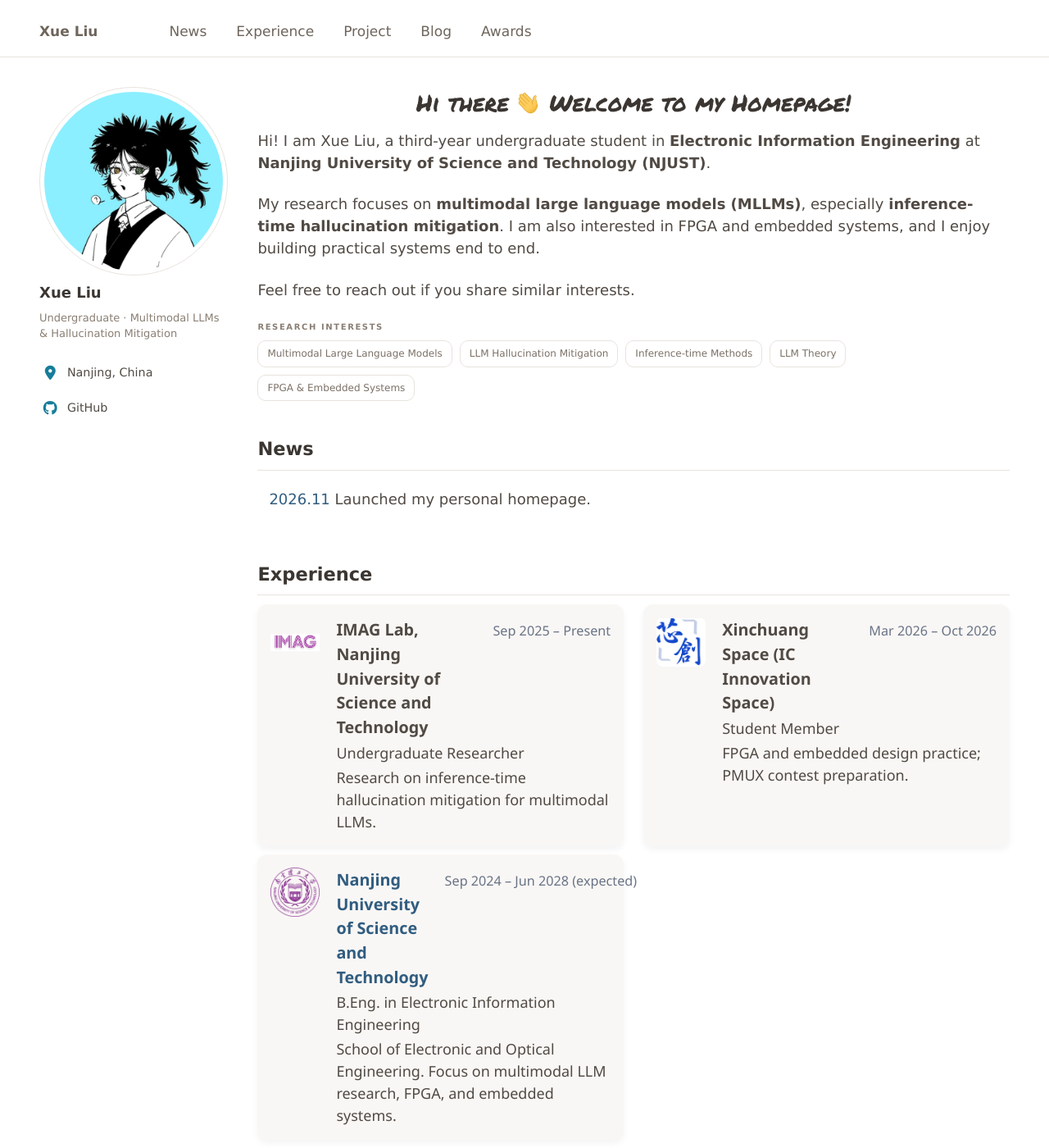
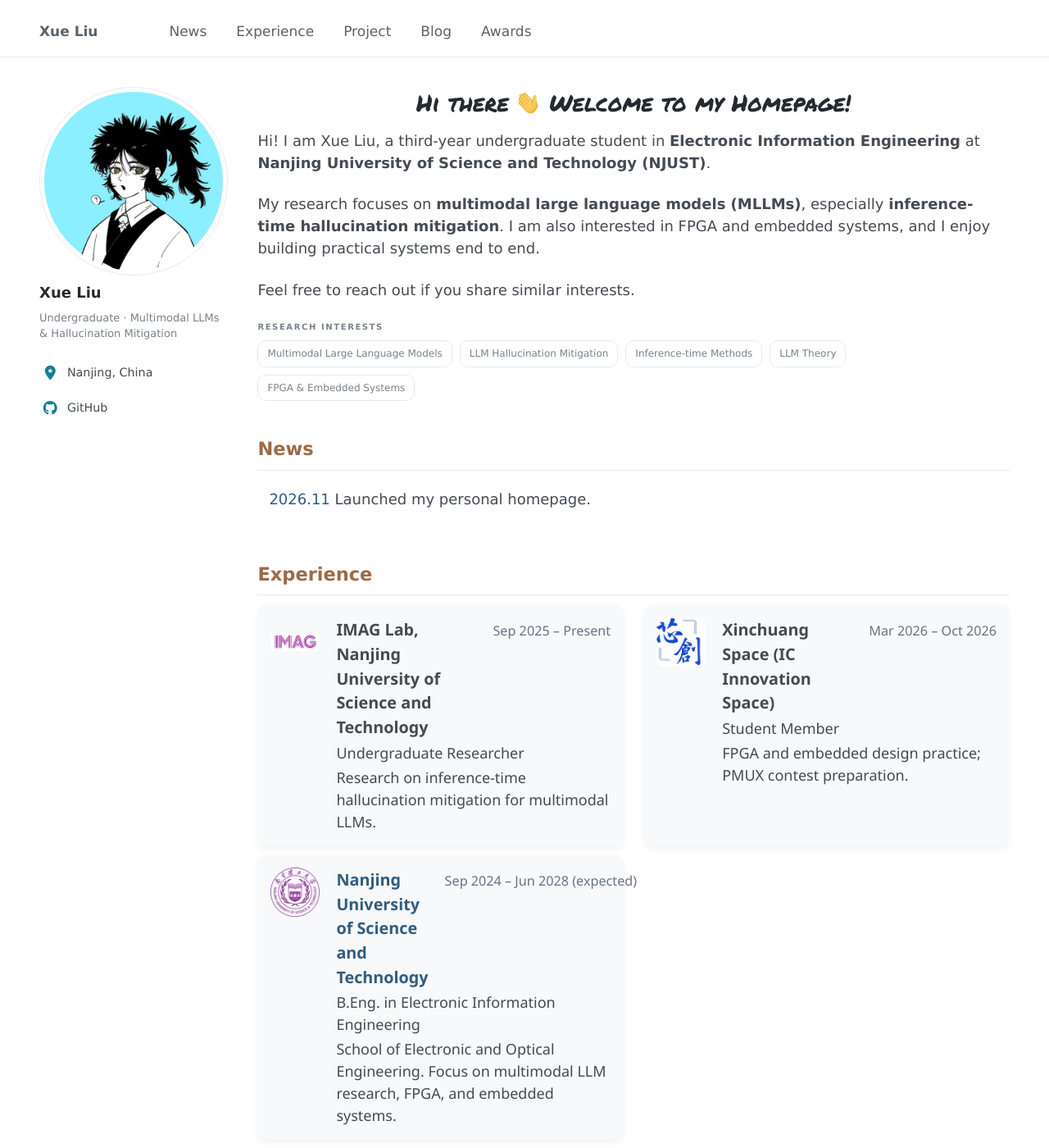
Before and after one commit to xueliu-llm/xueliu-llm.github.io, a Jekyll site: the page built from _pages/about.md, in a window 1280 px wide and 1400 px high. Shown: the whole window at 82% size. Built offline with Jekyll 4.4.1, drawn with Linux system fonts in a browser that asks for light colours.

Commit message:
Warm section headings only, neutral body text

```diff
--- a/assets/css/classic-home.css
+++ b/assets/css/classic-home.css
@@ -7,12 +7,13 @@
   font-display: swap;
 }
 :root {
-  --home-ink: #514A44;
-  --home-heading: #3B3632;
-  --home-muted: #8A7F74;
+  --home-ink: #454B53;
+  --home-heading: #252A30;
+  --home-muted: #7A828C;
   --home-accent: #167D9A;
-  --home-line: #E8E3DD;
-  --home-soft: #F9F7F5;
+  --home-warm: #9F6A45;
+  --home-line: #E7EAEE;
+  --home-soft: #F8F9FA;
 }
 body {
   color: var(--home-ink);
@@ -29,14 +30,15 @@ body, h1, h2, h3, h4, h5, h6 {
 }
 .greedy-nav { background: transparent; }
 .page__content .news-box { background: transparent; border-left: none; }
-.page__content .experience-card { background: #F9F7F5; border-left: none; }
+.page__content .experience-card { background: #F8F9FA; border-left: none; }
 .page__content .project-card {
   background: #fff;
-  border: 1px solid #E8E3DD;
+  border: 1px solid #E7EAEE;
   border-left: none;
 }
-.page__content .publication-card { background: #fff; border: 1px solid #E8E3DD; }
-.page__content h1, .page__content h2, .page__content h3 { color: var(--home-heading); }
+.page__content .publication-card { background: #fff; border: 1px solid #E7EAEE; }
+.page__content h1, .page__content h3 { color: var(--home-heading); }
+.page__content h2 { color: var(--home-warm); }
 a { color: #167D9A; }
 a:hover { color: #0F607A; }
 .page__content .main-heading {
@@ -69,14 +71,14 @@ a:hover { color: #0F607A; }
 .author__pronouns, .author__bio { color: var(--home-muted); }
 .author__avatar img { aspect-ratio: 1; object-fit: cover; object-position: 50% 85%; }
 .author__urls.social-icons i { color: var(--home-accent) !important; }
-.greedy-nav .visible-links a { color: #6E655C; }
+.greedy-nav .visible-links a { color: #5A626B; }
 .greedy-nav .visible-links a:hover { color: var(--home-accent); }
 .greedy-nav .visible-links a::before, .greedy-nav button { background-color: var(--home-accent); }
 .greedy-nav .hidden-links { border-color: var(--home-line); }
 .greedy-nav .hidden-links a:hover { background-color: var(--home-soft); }
 .btn.btn--inverse { color: var(--home-accent) !important; background-color: var(--home-soft); border-color: var(--home-line); }
 .btn.btn--inverse:hover { background-color: #ECF0F3; }
-.page__footer { color: var(--home-muted); background-color: #F9F7F5; border-color: var(--home-line); }
+.page__footer { color: var(--home-muted); background-color: #F8F9FA; border-color: var(--home-line); }
 .page__footer a { color: var(--home-accent); }
 :focus-visible { outline-color: var(--home-accent); }
 ::selection { color: var(--home-heading); background-color: #DCEEF4; }
@@ -94,10 +96,10 @@ a:hover { color: #0F607A; }
   font-weight: 600;
   vertical-align: 1px;
 }
-.research-caption { display: block; margin-bottom: 9px; color: #8A7F74; font-size: 10px; font-weight: 700; letter-spacing: .16em; text-transform: uppercase; }
+.research-caption { display: block; margin-bottom: 9px; color: #7A828C; font-size: 10px; font-weight: 700; letter-spacing: .16em; text-transform: uppercase; }
 .research-tags { display: flex; flex-wrap: wrap; align-items: center; gap: 9px; }
 .research-tags svg { display: none; }
-.research-topic { display: inline-flex; align-items: center; gap: 7px; padding: 7px 11px; border: 1px solid #E8E3DD; border-radius: 10px; color: #7C7167; background: #FFFFFF; font-size: 12px; font-weight: 500; line-height: 1.4; white-space: nowrap; }
+.research-topic { display: inline-flex; align-items: center; gap: 7px; padding: 7px 11px; border: 1px solid #E7EAEE; border-radius: 10px; color: #7A828C; background: #FFFFFF; font-size: 12px; font-weight: 500; line-height: 1.4; white-space: nowrap; }
 @media (max-width: 600px) {
   .research-interests { margin: 20px 0 24px; }
   .research-tags { gap: 8px; }
```
